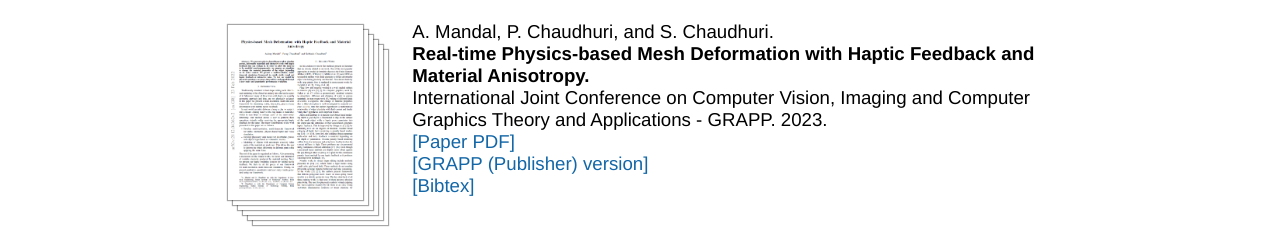
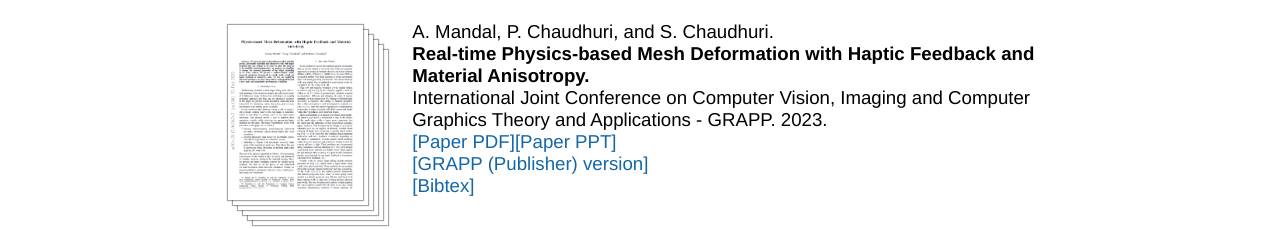
Before and after one commit to avirupmandal/sculpt-arxiv, a plain HTML site: page index.html in a window 1280 px wide. Shown: the part 1046-1275 px from the top of the page. Drawn offline with Linux system fonts and the light colour scheme; a script that the page names is missing.

Commit message:
Added PPT

```diff
--- a/index.html
+++ b/index.html
@@ -203,7 +203,7 @@
 			<td><span style="font-size:14pt">A. Mandal, P. Chaudhuri, and S. Chaudhuri.<br>
 				<b>Real-time Physics-based Mesh Deformation with Haptic Feedback and Material Anisotropy.</b><br>
 				 International Joint Conference on Computer Vision, Imaging and Computer Graphics Theory and Applications - GRAPP. 2023.<br>
-				<a href='./resources/Virtual_sculpting_Arxiv.pdf'>[Paper PDF]</a><br>
+				<a href='./resources/Virtual_sculpting_Arxiv.pdf'>[Paper PDF]</a><a href='./resources/GRAPP_presentation_2023.pptx'>[Paper PPT]</a><br>
 				<a href="https://doi.org/10.5220/0011611800003417">[GRAPP (Publisher) version]</a><br>
 				<a href="./resources/paper_bibtex.txt">[Bibtex]</a><br>
 				<span style="font-size:4pt"><a href=""><br></a>
```
Also changed, not shown: 1 other file.
